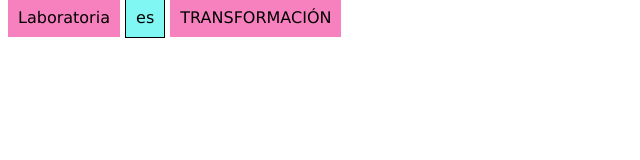
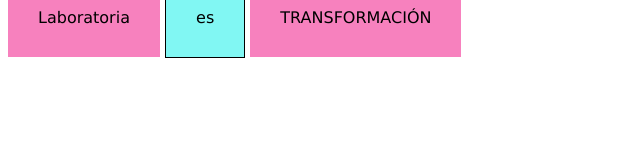
Before and after one commit to Gocchi/Ejercicios-Display, a plain HTML site: page index.html in a window 1280 px wide. Shown: the whole page, without its empty margins (0-640 px from the left). Drawn offline with Linux system fonts and the light colour scheme.

```diff
--- a/assets/css/main.css
+++ b/assets/css/main.css
@@ -1,10 +1,11 @@
 #bloques{
 	font-family: verdana;
+
 }
 
 .bloque1{
 
-	padding: 10px;
+	padding: 30px;
 	width: 11%;
 	background-color: #F781BE;
 	display: inline;
@@ -14,7 +15,7 @@
 
 .bloque2{
 
-	padding: 10px;
+	padding: 30px;
 	width: 11%;
 	border: 1px solid black;
 	display: inline;
```
